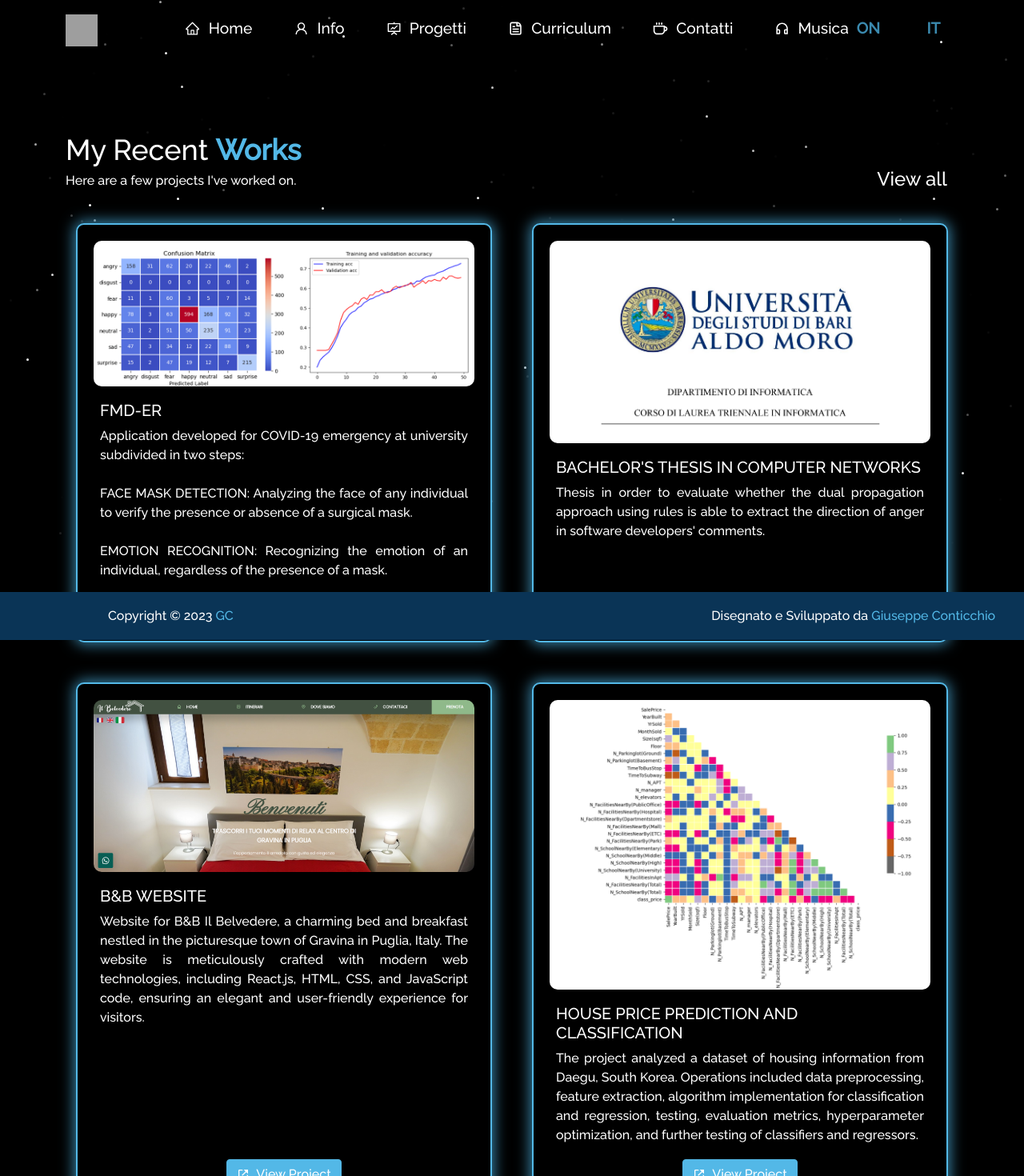
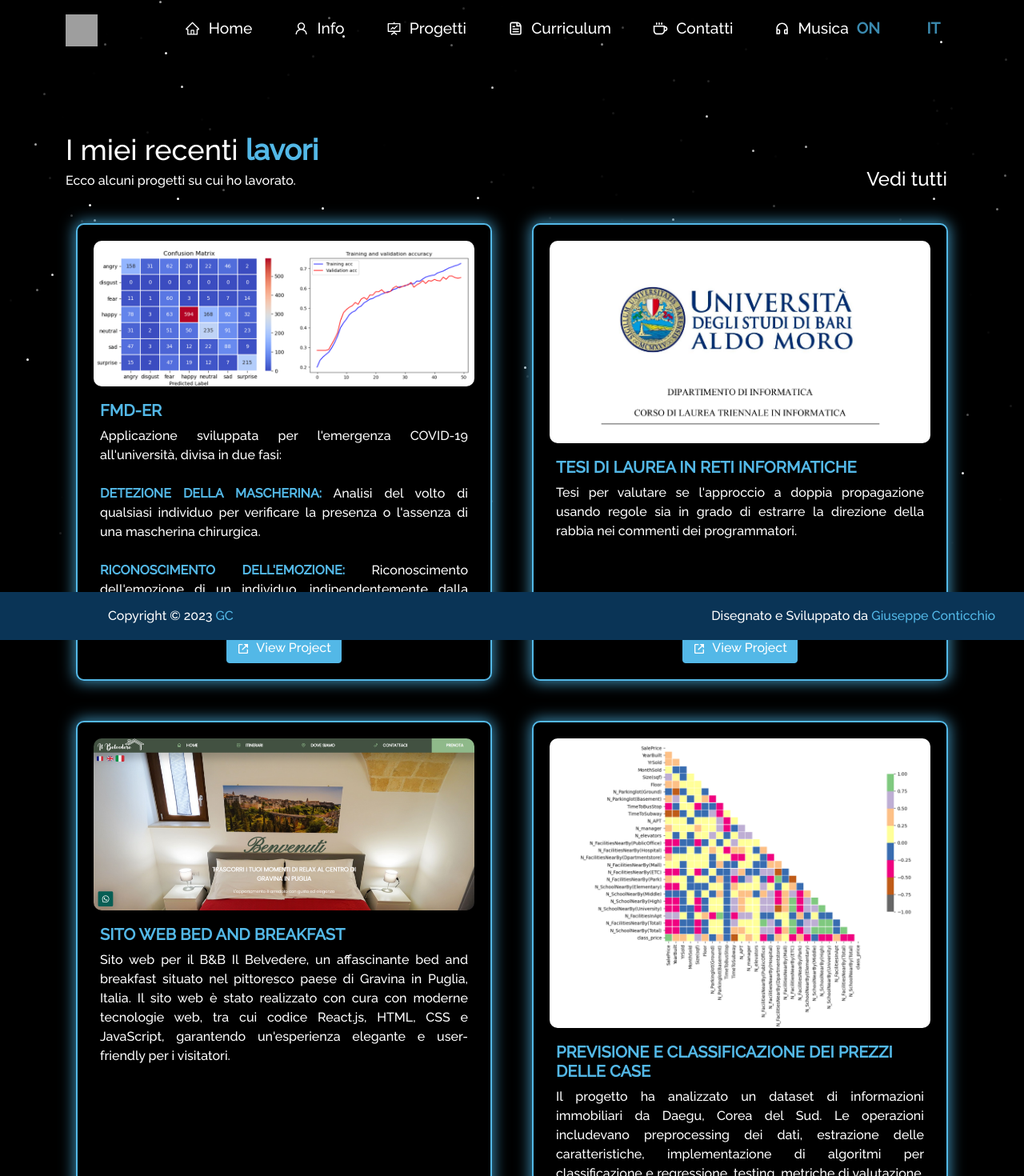
Before and after one commit to Josecontis/personal-portfolio, a React (Create React App) app: page /projects in a window 1280 px wide. Shown: the top 1470 px of the page at 80% size. Built offline with nearby package versions, Linux system fonts and the light colour scheme; grey boxes are pictures that could not be loaded.

Commit message:
Add translations

```diff
--- a/src/Pages/About/About.js
+++ b/src/Pages/About/About.js
@@ -38,11 +38,11 @@ export const About = () => {
             <img src={laptopImg} alt="about" className="img-fluid" />
           </Col>
         </Row>
-        <h1>
+        <h1 style={{ marginLeft: "12px" }}>
           Professional <b>Skillset </b>
         </h1>
         <Techstack />
-        <h1>
+        <h1 style={{ marginLeft: "12px" }}>
           <b>Tools</b> I use
         </h1>
         <Toolstack />
--- a/src/Pages/About/Stack.css
+++ b/src/Pages/About/Stack.css
@@ -7,6 +7,7 @@
     vertical-align: middle;
     text-align: center;
     border-radius: 10px;
+    width: 17%;
     display: table;
     box-shadow: 0px 0px 18px 2px var(--scrollbar-color);
     overflow: hidden;
--- a/src/Pages/Contacts/Alert/AlertNotification.js
+++ b/src/Pages/Contacts/Alert/AlertNotification.js
@@ -1,3 +1,4 @@
+import { t } from "i18next";
 import PropTypes from "prop-types";
 import React from "react";
 import "./AlertNotification.css";
@@ -7,8 +8,8 @@ function AlertNotification(props) {
     <div className={props.Success ? "alert-success" : "alert-error"}>
       <span>
         {props.Success
-          ? "Messaggio inviato con successo!"
-          : "Errore nell'invio del messaggio."}
+          ? t("alert.success")
+          : t("alert.error")}
       </span>
     </div>
   );
--- a/src/Pages/Home/Home.js
+++ b/src/Pages/Home/Home.js
@@ -72,7 +72,7 @@ export const Home = () => {
                 <br />
                 {t("home.passionForDevelopingPart1")}<b>{t("home.tags.nodeJs")}</b>  {t("home.passionForDevelopingPart2")}
                 <i>
-                  <b>{t("home.tag.modernJSFrameworks")}</b>
+                  <b>{t("home.tags.modernJSFrameworks")}</b>
                 </i>
                 {t("home.passionForDevelopingPart3")}
                 <i>
--- a/src/Pages/Projects/ProjectCards.js
+++ b/src/Pages/Projects/ProjectCards.js
@@ -9,7 +9,7 @@ function ProjectCards(props) {
     <Card className="project-card-view">
       <Card.Img variant="top" src={props.imgPath} alt="card-img" />
       <Card.Body>
-        <Card.Title>{props.title}</Card.Title>
+        <Card.Title><b>{props.title}</b></Card.Title>
         <Card.Text style={{ textAlign: "justify" }}>
           {props.description}
         </Card.Text>
--- a/src/Pages/Projects/Projects.js
+++ b/src/Pages/Projects/Projects.js
@@ -1,3 +1,4 @@
+import { t } from "i18next";
 import React, { useEffect } from "react";
 import { Col, Container, Row } from "react-bootstrap";
 import { useLocation } from "react-router-dom";
@@ -24,10 +25,10 @@ export const Projects = () => {
         <div className="project-heading-container">
           <div className="project-heading">
             <div className="project-heading-title">
-              My Recent <b>Works </b>
+              {t("projects.heading.title")}<b>{t("projects.tags.title")}</b>
             </div>
             <p style={{ color: "white" }}>
-              Here are a few projects I&apos;ve worked on.
+              {t("projects.heading.subtitle")}
             </p>
           </div>
           <div className="project-heading-view-all">
@@ -36,7 +37,7 @@ export const Projects = () => {
               rel="noreferrer"
               href="https://github.com/Josecontis?tab=repositories"
             >
-              View all
+              {t("projects.viewAll")}
             </a>
           </div>
         </div>
@@ -45,18 +46,15 @@ export const Projects = () => {
             <ProjectCard
               imgPath={fmdEr}
               isBlog={false}
-              title="FMD-ER"
+              title={t("projects.projectCards.fmdEr.title")}
               description={
                 <>
-                  Application developed for COVID-19 emergency at university
-                  subdivided in two steps:
+                  {t("projects.projectCards.fmdEr.description1")}
                   <br />
                   <br />
-                  FACE MASK DETECTION: Analyzing the face of any individual to
-                  verify the presence or absence of a surgical mask. <br />
+                  <b>{t("projects.tags.description1")}</b> {t("projects.projectCards.fmdEr.description2")} <br />
                   <br />
-                  EMOTION RECOGNITION: Recognizing the emotion of an individual,
-                  regardless of the presence of a mask.
+                  <b>{t("projects.tags.description2")}</b> {t("projects.projectCards.fmdEr.description3")}
                 </>
               }
               link="https://github.com/Ocen5/FMD-ER"
@@ -67,8 +65,8 @@ export const Projects = () => {
             <ProjectCard
               imgPath={thesis}
               isBlog={false}
-              title="BACHELOR'S THESIS IN COMPUTER NETWORKS"
-              description="Thesis in order to evaluate whether the dual propagation approach using rules is able to extract the direction of anger in software developers' comments."
+              title={t("projects.projectCards.thesis.title")}
+              description={t("projects.projectCards.thesis.description")}
               link="https://github.com/Josecontis/opinion_target_extraction"
             />
           </Col>
@@ -77,8 +75,8 @@ export const Projects = () => {
             <ProjectCard
               imgPath={bandb}
               isBlog={false}
-              title="B&B WEBSITE"
-              description=" Website for B&B Il Belvedere, a charming bed and breakfast nestled in the picturesque town of Gravina in Puglia, Italy. The website is meticulously crafted with modern web technologies, including React.js, HTML, CSS, and JavaScript code, ensuring an elegant and user-friendly experience for visitors. "
+              title={t("projects.projectCards.bandb.title")}
+              description={t("projects.projectCards.bandb.description")}
               link="https://github.com/Josecontis/ilbelvedere"
             />
           </Col>
@@ -87,8 +85,8 @@ export const Projects = () => {
             <ProjectCard
               imgPath={housePricePred}
               isBlog={false}
-              title="HOUSE PRICE PREDICTION AND CLASSIFICATION"
-              description="The project analyzed a dataset of housing information from Daegu, South Korea. Operations included data preprocessing, feature extraction, algorithm implementation for classification and regression, testing, evaluation metrics, hyperparameter optimization, and further testing of classifiers and regressors."
+              title={t("projects.projectCards.housePricePred.title")}
+              description={t("projects.projectCards.housePricePred.description")}
               link="https://github.com/Josecontis/House-Price-Prediction"
             />
           </Col>
--- a/src/Translations/locales/en/translations.json
+++ b/src/Translations/locales/en/translations.json
@@ -12,20 +12,20 @@
     "iam": "I'm",
     "introduceMyself": "LET ME INTRODUCE MYSELF",
     "aboutMe": "ABOUT ME",
-    "programmingLove": "I fell in love with programming and I have at least learnt something, I think… 🤷‍♂️",
+    "programmingLove": "I fell in love with programming and have been able to develop skills in the field of computer science 💻",
     "fluentIn": "I am fluent in classics like",
     "fieldOfInterestsPart1": "My field of Interest s are building new",
     "fieldOfInterestsPart2": "and also in areas related to",
     "fieldOfInterestsPart3": ".",
-    "passionForDevelopingPart1": "Whenever possible, I also apply my passion for developing products with",
-    "passionForDevelopingPart2": "and",
-    "passionForDevelopingPart3": "like",
+    "passionForDevelopingPart1": "Whenever possible, I also apply my passion for developing products with ",
+    "passionForDevelopingPart2": " and ",
+    "passionForDevelopingPart3": " like ",
     "findMe": "FIND ME ON",
     "connectWithMe": "Feel free to",
     "tags": {
       "connectWithMe": " connect with me",
       "fluentIn": " Typescript, Javascript and Java.",
-      "webTechnologiesAndProducts": "Web Technologies and Products",
+      "webTechnologiesAndProducts": "Web Technologies and Products ",
       "deepLearningAndNLP": "Deep Learning and Natural Launguage Processing.",
       "nodeJs": "Node.js",
       "modernJSFrameworks": "Modern Javascript Library and Frameworks",
@@ -34,5 +34,51 @@
   },
   "footer": {
     "drawnAndDeveloped": "Designed and Developed by "
+  },
+  "contacts": {
+    "keepContact1": "Keep in ",
+    "keepContact2": "contact ",
+    "keepContact3": "with me",
+    "name": "Name",
+    "email": "E-Mail",
+    "object": "Object",
+    "message": "Message",
+    "send": "SEND"
+  },
+  "alert": {
+    "success": "Message sent successfully!",
+    "error": "Error sending message"
+  },
+  "projects": {
+    "heading": {
+      "title": "My Recent ",
+      "subtitle": "Here are some projects I've worked on."
+    },
+    "viewAll": "View all",
+    "projectCards": {
+      "fmdEr": {
+        "title": "FMD-ER",
+        "description": "Application developed for the COVID-19 emergency at the university, divided into two phases:",
+        "description2": "Analysis of the face of any individual to verify the presence or absence of a surgical mask.",
+        "description3": "Recognition of an individual's emotion, regardless of the presence of a mask."
+      },
+      "thesis": {
+        "title": "BACHELOR'S THESIS IN COMPUTER NETWORKS",
+        "description": "Thesis to evaluate whether the dual propagation approach using rules is able to extract the direction of anger in programmers' comments."
+      },
+      "bandb": {
+        "title": "BED AND BREAKFAST WEBSITE",
+        "description": "Website for B&B Il Belvedere, a charming bed and breakfast nestled in the picturesque town of Gravina in Puglia, Italy. The website is meticulously crafted with modern web technologies, including React.js, HTML, CSS, and JavaScript code, ensuring an elegant and user-friendly experience for visitors."
+      },
+      "housePricePred": {
+        "title": "HOUSE PRICE PREDICTION AND CLASSIFICATION",
+        "description": "The project analyzed a dataset of housing information from Daegu, South Korea. Operations included data preprocessing, feature extraction, algorithm implementation for classification and regression, testing, evaluation metrics, hyperparameter optimization, and further testing of classifiers and regressors."
+      }
+    },
+    "tags": {
+      "title": "works",
+      "description1": "FACE MASK DETECTION:",
+      "description2": "EMOTION RECOGNITION:"
+    }
   }
 }
--- a/src/Translations/locales/it/translations.json
+++ b/src/Translations/locales/it/translations.json
@@ -12,20 +12,20 @@
     "iam": "Sono",
     "introduceMyself": "LASCIA CHE MI PRESENTI",
     "aboutMe": "SU DI ME",
-    "programmingLove": "Mi sono innamorato della programmazione e almeno credo di aver imparato qualcosa... 🤷‍♂️",
+    "programmingLove": "Mi sono innamorato della programmazione e ho potuto sviluppare competenze nel campo dell'informatica 💻",
     "fluentIn": "Sono fluente in classici come",
     "fieldOfInterestsPart1": "I miei interessi sono la costruzione di nuove",
     "fieldOfInterestsPart2": "e anche in settori correlati all' ",
     "fieldOfInterestsPart3": ".",
-    "passionForDevelopingPart1": "Quando possibile, applico anche la mia passione nello sviluppo di prodotti con",
-    "passionForDevelopingPart2": "e",
-    "passionForDevelopingPart3": "come",
+    "passionForDevelopingPart1": "Quando possibile, applico anche la mia passione nello sviluppo di prodotti con ",
+    "passionForDevelopingPart2": " e ",
+    "passionForDevelopingPart3": " come ",
     "findMe": "TROVAMI SU",
     "connectWithMe": "Sentiti libero di",
     "tags": {
       "connectWithMe": " collegarti con me",
       "fluentIn": " Typescript, Javascript e Java.",
-      "webTechnologiesAndProducts": "Tecnologie e Prodotti Web",
+      "webTechnologiesAndProducts": "Tecnologie e Prodotti Web ",
       "deepLearningAndNLP": "Apprendimento Profondo e Elaborazione del Linguaggio Naturale.",
       "nodeJs": "Node.js",
       "modernJSFrameworks": "Librerie e Framework JavaScript Moderni",
@@ -34,5 +34,51 @@
   },
   "footer": {
     "drawnAndDeveloped": "Disegnato e Sviluppato da"
+  },
+  "contacts": {
+    "keepContact1": "Rimani in ",
+    "keepContact2": "contatto ",
+    "keepContact3": "con me",
+    "name": "Nome",
+    "email": "E-Mail",
+    "object": "Oggetto",
+    "message": "Messaggio",
+    "send": "INVIA"
+  },
+  "alert": {
+    "success": "Messaggio inviato con successo!",
+    "error": "Errore nell'invio del messaggio"
+  },
+  "projects": {
+    "heading": {
+      "title": "I miei recenti ",
+      "subtitle": "Ecco alcuni progetti su cui ho lavorato."
+    },
+    "viewAll": "Vedi tutti",
+    "projectCards": {
+      "fmdEr": {
+        "title": "FMD-ER",
+        "description1": "Applicazione sviluppata per l'emergenza COVID-19 all'università, divisa in due fasi:",
+        "description2": "Analisi del volto di qualsiasi individuo per verificare la presenza o l'assenza di una mascherina chirurgica.",
+        "description3": "Riconoscimento dell'emozione di un individuo, indipendentemente dalla presenza di una mascherina."
+      },
+      "thesis": {
+        "title": "TESI DI LAUREA IN RETI INFORMATICHE",
+        "description": "Tesi per valutare se l'approccio a doppia propagazione usando regole sia in grado di estrarre la direzione della rabbia nei commenti dei programmatori."
+      },
+      "bandb": {
+        "title": "SITO WEB BED AND BREAKFAST",
+        "description": "Sito web per il B&B Il Belvedere, un affascinante bed and breakfast situato nel pittoresco paese di Gravina in Puglia, Italia. Il sito web è stato realizzato con cura con moderne tecnologie web, tra cui codice React.js, HTML, CSS e JavaScript, garantendo un'esperienza elegante e user-friendly per i visitatori."
+      },
+      "housePricePred": {
+        "title": "PREVISIONE E CLASSIFICAZIONE DEI PREZZI DELLE CASE",
+        "description": "Il progetto ha analizzato un dataset di informazioni immobiliari da Daegu, Corea del Sud. Le operazioni includevano preprocessing dei dati, estrazione delle caratteristiche, implementazione di algoritmi per classificazione e regressione, testing, metriche di valutazione, ottimizzazione degli iperparametri e ulteriori test di classificatori e regressori."
+      }
+    },
+    "tags": {
+      "title": "lavori",
+      "description1": "DETEZIONE DELLA MASCHERINA:",
+      "description2": "RICONOSCIMENTO DELL'EMOZIONE:"
+    }
   }
 }
```
Also changed, not shown: src/Pages/Contacts/Contacts.js (+7 -6 lines).
